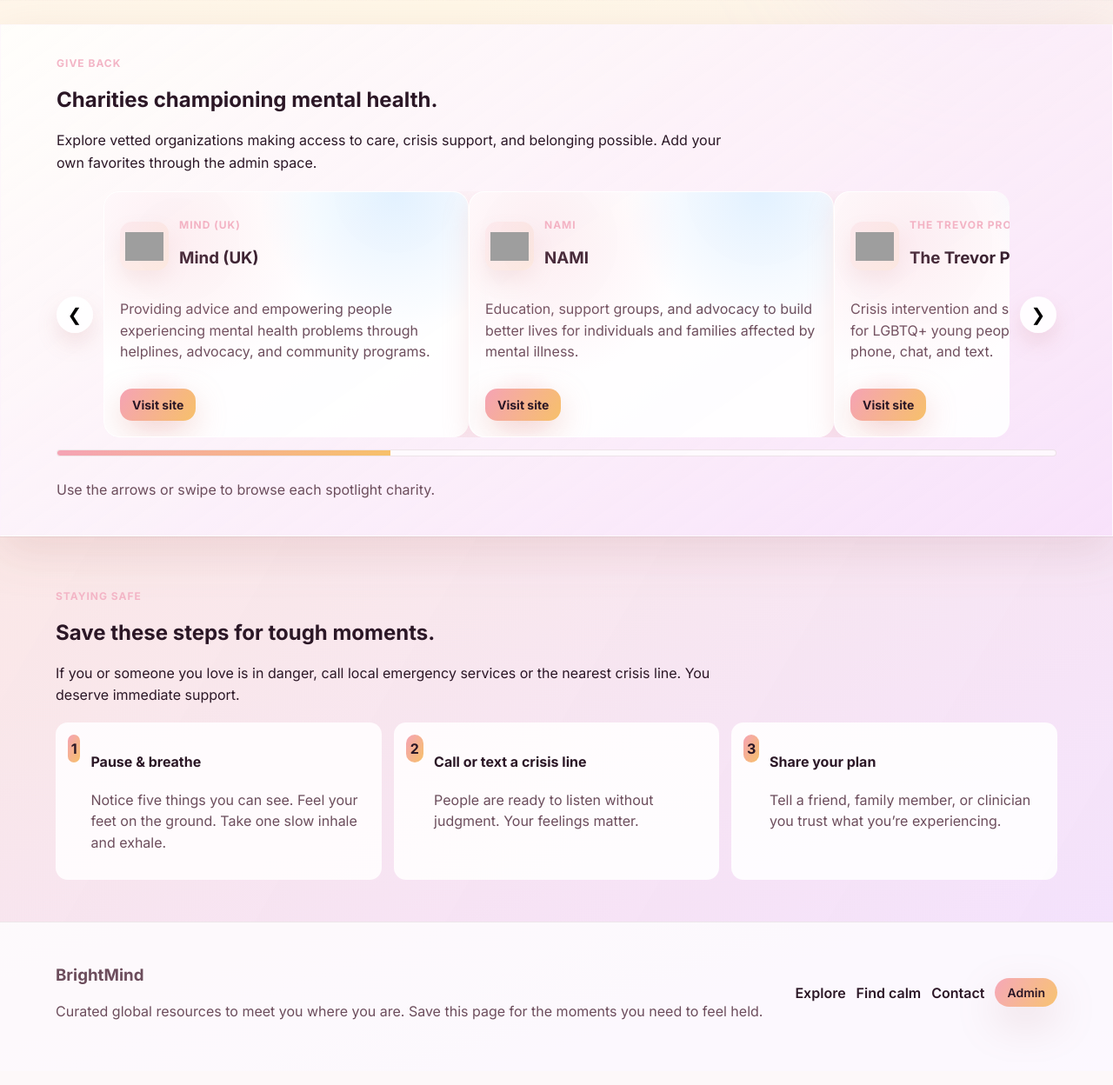
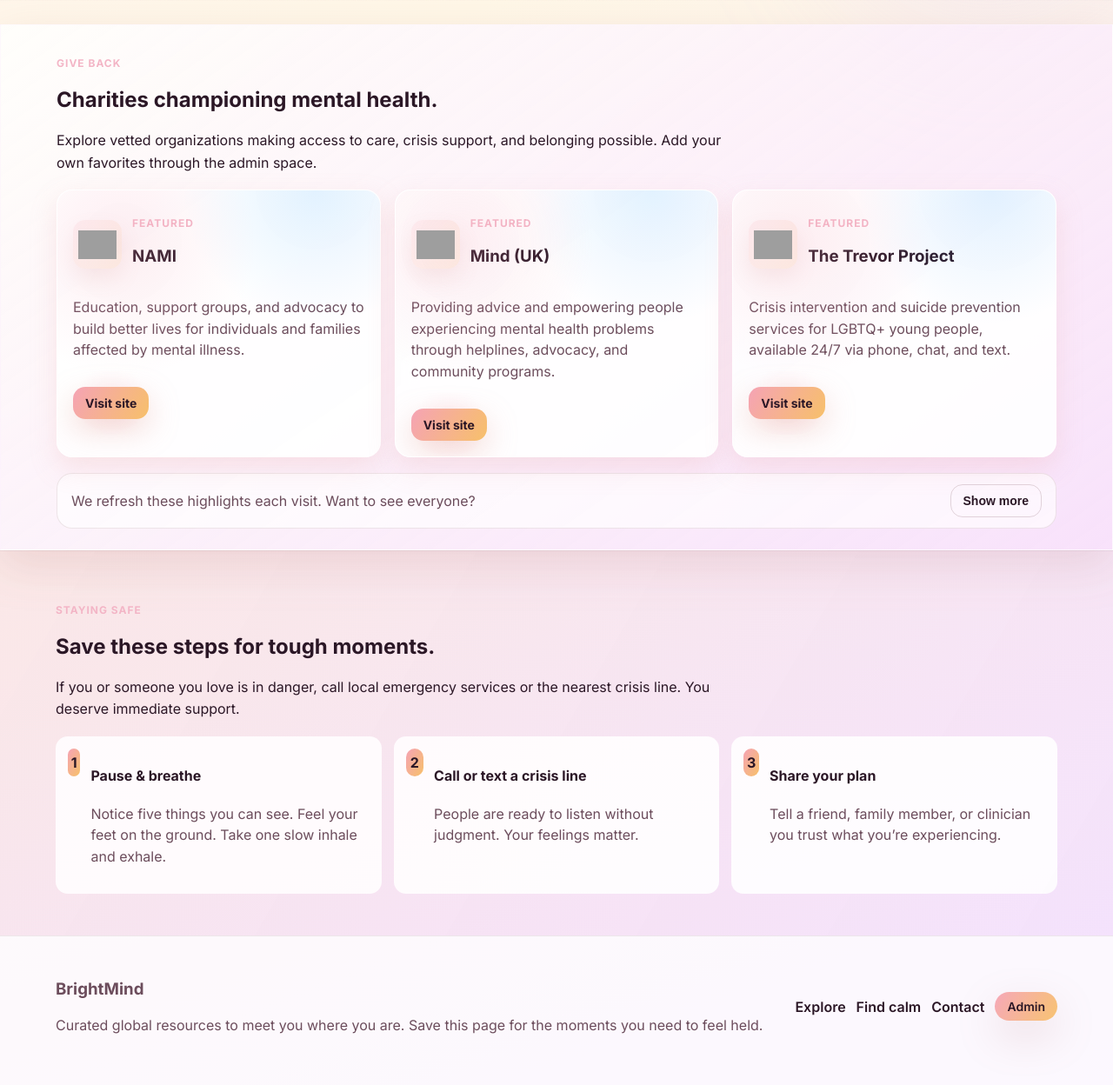
Before and after one commit to andyfast20-sketch/mentalhealthresources, a Flask app: page / in a window 1280 px wide. Shown: the part 799-2047 px from the top of the page at 87% size. Before the commit the page ends 1972 px from the top, so only its background shows below. Run offline with Flask 3, Linux system fonts and the light colour scheme; grey boxes are pictures that could not be loaded.

Commit message:
Replace charity slider with random highlights and modal

```diff
--- a/app.py
+++ b/app.py
@@ -1,4 +1,5 @@
 import json
+import random
 from pathlib import Path
 from uuid import uuid4
 
@@ -232,7 +233,10 @@ COMMUNITY_HIGHLIGHTS = [
 @app.route("/")
 def index():
     charities = load_charities()
-    return render_template("home.html", resources=RESOURCES, charities=charities)
+    featured_charities = random.sample(charities, min(3, len(charities))) if charities else []
+    return render_template(
+        "home.html", resources=RESOURCES, charities=featured_charities, all_charities=charities
+    )
 
 
 @app.route("/charities")
--- a/static/script.js
+++ b/static/script.js
@@ -6,6 +6,9 @@ const sliderProgress = document.querySelector('[data-slide-progress]');
 const sliderPrev = document.querySelector('[data-slide-prev]');
 const sliderNext = document.querySelector('[data-slide-next]');
 const sliderWindow = document.querySelector('.slider-window');
+const showCharitiesBtn = document.querySelector('[data-show-charities]');
+const charityModal = document.querySelector('[data-charity-modal]');
+const modalClose = document.querySelector('[data-modal-close]');
 let slideIndex = 0;
 let slideWidth = 0;
 
@@ -68,6 +71,32 @@ function initSlider() {
 }
 
 initSlider();
+
+function openModal() {
+  if (!charityModal) return;
+  charityModal.classList.add('is-open');
+  document.body.classList.add('modal-open');
+}
+
+function closeModal() {
+  if (!charityModal) return;
+  charityModal.classList.remove('is-open');
+  document.body.classList.remove('modal-open');
+}
+
+showCharitiesBtn?.addEventListener('click', openModal);
+modalClose?.addEventListener('click', closeModal);
+charityModal?.addEventListener('click', (event) => {
+  if (event.target === charityModal) {
+    closeModal();
+  }
+});
+
+document.addEventListener('keydown', (event) => {
+  if (event.key === 'Escape' && charityModal?.classList.contains('is-open')) {
+    closeModal();
+  }
+});
 
 // Calming flow interactions
 const breathRange = document.querySelector('[data-breath-range]');
--- a/static/styles.css
+++ b/static/styles.css
@@ -429,6 +429,23 @@ body {
   margin-top: 18px;
 }
 
+.charity-footer {
+  margin-top: 18px;
+  padding: 12px 16px;
+  background: rgba(255, 255, 255, 0.65);
+  border: 1px solid rgba(113, 64, 77, 0.12);
+  border-radius: var(--radius);
+  display: flex;
+  align-items: center;
+  justify-content: space-between;
+  gap: 12px;
+  flex-wrap: wrap;
+}
+
+.charity-footer .body {
+  margin: 0;
+}
+
 .charity-card {
   position: relative;
   background: rgba(255, 255, 255, 0.92);
--- a/templates/home.html
+++ b/templates/home.html
@@ -42,12 +42,44 @@
         <h2>Charities championing mental health.</h2>
         <p class="lede">Explore vetted organizations making access to care, crisis support, and belonging possible. Add your own favorites through the admin space.</p>
     </div>
-    <div class="charity-slider">
-        <button class="slider-btn" data-slide-prev aria-label="Previous charity">&#10094;</button>
-        <div class="slider-window">
-            <div class="slider-track" data-charity-track>
-                {% for charity in charities %}
-                <article class="charity-card slide">
+    <div class="charity-grid">
+        {% for charity in charities %}
+        <article class="charity-card">
+            <div class="charity-top">
+                <div class="charity-logo" aria-hidden="true">
+                    <img src="{{ charity.logo_url }}" alt="{{ charity.name }} logo" loading="lazy" />
+                </div>
+                <div class="charity-meta">
+                    <p class="eyebrow">Featured</p>
+                    <h3>{{ charity.name }}</h3>
+                </div>
+            </div>
+            <p class="body">{{ charity.description }}</p>
+            <div class="charity-actions">
+                <a class="btn tiny" href="{{ charity.site_url }}" target="_blank" rel="noopener">Visit site</a>
+                <div class="halo"></div>
+            </div>
+        </article>
+        {% endfor %}
+    </div>
+    <div class="charity-footer">
+        <p class="body">We refresh these highlights each visit. Want to see everyone? </p>
+        <button class="btn ghost tiny" type="button" data-show-charities>Show more</button>
+    </div>
+
+    <div class="modal-backdrop" data-charity-modal>
+        <div class="modal-dialog" role="dialog" aria-modal="true" aria-labelledby="charityModalTitle">
+            <div class="modal-header">
+                <div>
+                    <p class="eyebrow">Explore the full list</p>
+                    <h3 id="charityModalTitle">Every charity in our library</h3>
+                </div>
+                <button class="modal-close" type="button" aria-label="Close charity list" data-modal-close>&times;</button>
+            </div>
+            <p class="body muted">Browse every organization you can add and feature through admin.</p>
+            <div class="modal-grid">
+                {% for charity in all_charities %}
+                <article class="charity-card">
                     <div class="charity-top">
                         <div class="charity-logo" aria-hidden="true">
                             <img src="{{ charity.logo_url }}" alt="{{ charity.name }} logo" loading="lazy" />
@@ -66,13 +98,6 @@
                 {% endfor %}
             </div>
         </div>
-        <button class="slider-btn" data-slide-next aria-label="Next charity">&#10095;</button>
-    </div>
-    <div class="slider-progress">
-        <div class="progress-bar">
-            <div class="progress-fill" data-slide-progress></div>
-        </div>
-        <p class="body">Use the arrows or swipe to browse each spotlight charity.</p>
     </div>
 </section>
 
```
Also changed, not shown: other parts of static/styles.css (+70 -0 lines).
